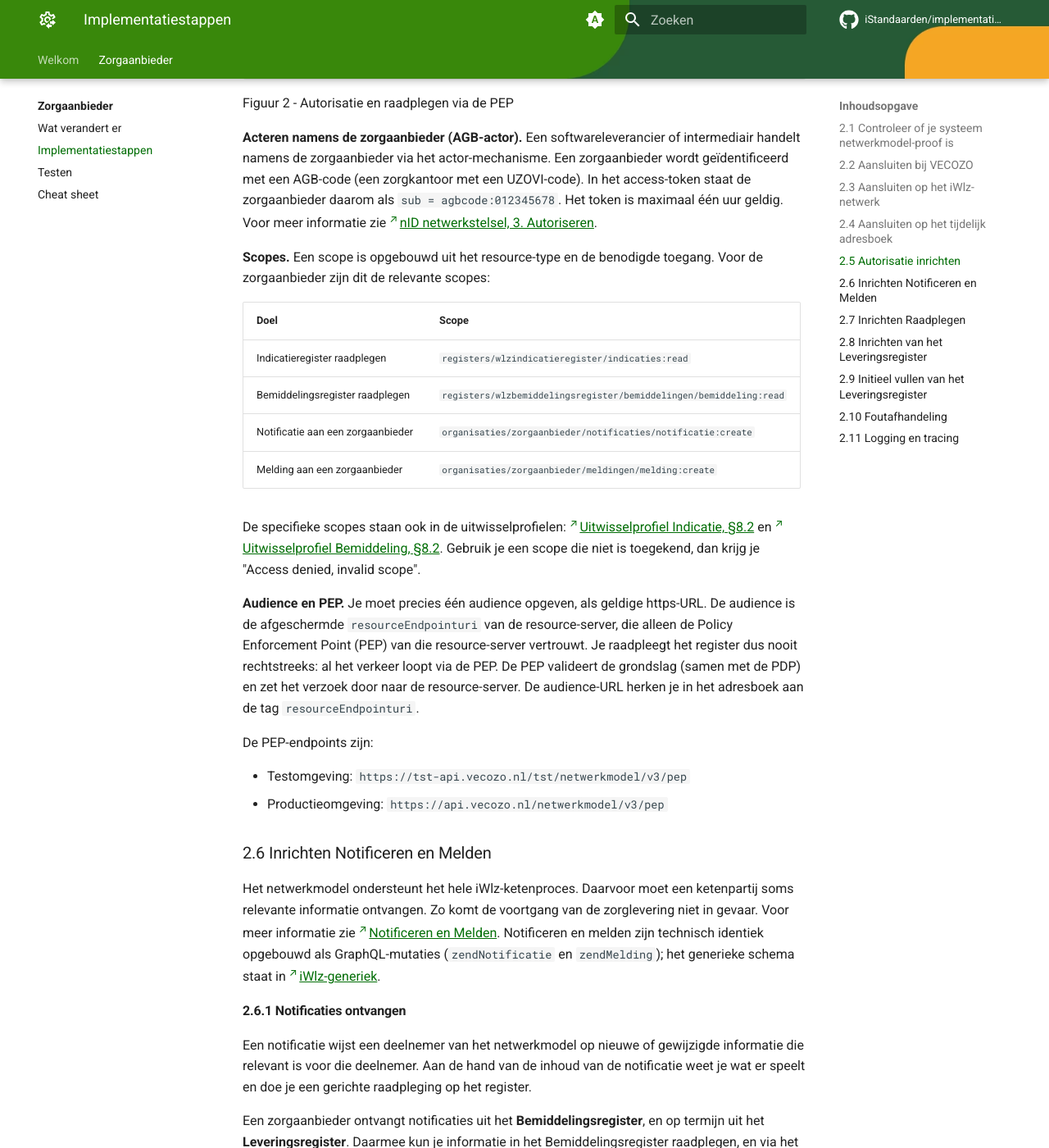
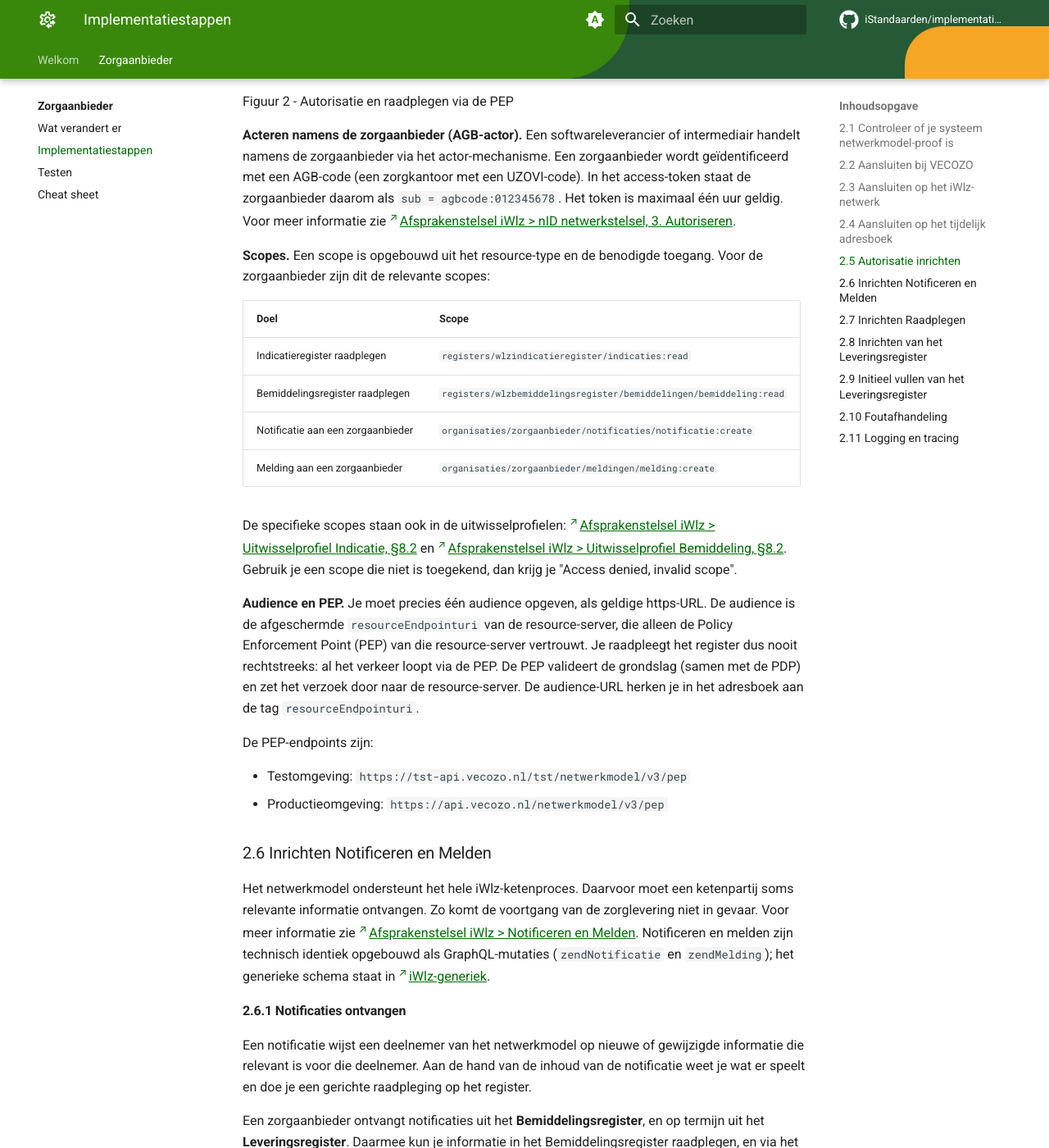
Before and after one commit to iStandaarden/implementatiehandleiding-netwerkmodel, an MkDocs documentation site: the page built from docs/zorgaanbieder/2-implementatiestappen.md, in a window 1280 px wide and 1400 px high, scrolled down 3329 px. Shown: the whole window at 82% size. Built offline with MkDocs 1.6.1 and Material for MkDocs 9.7.7, drawn with Linux system fonts in a browser that asks for light colours; comment, search, counter and statistics services are not loaded; the version menu is left out; some of the changed text lies outside the part shown.

````diff
--- a/docs/zorgaanbieder/2-implementatiestappen.md
+++ b/docs/zorgaanbieder/2-implementatiestappen.md
@@ -7,12 +7,12 @@ Deelname aan het iWlz-netwerkmodel vereist de onderstaande stappen, in de aanbev
 Vergelijk je huidige estafette-implementatie met het netwerkmodel. Pas je software waar nodig aan. Gebruik daarvoor concreet:
 
 1. **Gegevens (veld-voor-veld):** de mapping **"Mapping Bemiddelingsregister - AW33"** bij [iWlz Bemiddelingsregister 1](https://www.istandaarden.nl/domain/iwlz/specificaties/release-1). Hierin staat hoe de gegevens uit het Indicatie- en Bemiddelingsregister overeenkomen met de AW33.
-2. **Informatiemodel (concepten):** vergelijk het [estafette-informatiemodel iWlz 2.4](https://informatiemodel.istandaarden.nl/informatiemodel/iwlz/estafette/2.4/) dat je nu in productie hebt met de netwerkmodel-registers ([Bemiddelingsregister 1](https://informatiemodel.istandaarden.nl/informatiemodel/iwlz/netwerk/bemiddelingsregister-1/), [Indicatieregister](https://informatiemodel.istandaarden.nl/informatiemodel/iwlz/netwerk/indicatieregister-2/), [Leveringsregister 1](https://informatiemodel.istandaarden.nl/informatiemodel/iwlz/netwerk/leveringsregister-1/)). Het overzicht in §1.2 (artikel: Wat verandert er) helpt bij de inhoudelijke verschillen.
+2. **Informatiemodel (concepten):** vergelijk het [Informatiemodel iWlz 2.4](https://informatiemodel.istandaarden.nl/informatiemodel/iwlz/estafette/2.4/) dat je nu in productie hebt met de netwerkmodel-registers ([Bemiddelingsregister 1](https://informatiemodel.istandaarden.nl/informatiemodel/iwlz/netwerk/bemiddelingsregister-1/), [Indicatieregister](https://informatiemodel.istandaarden.nl/informatiemodel/iwlz/netwerk/indicatieregister-2/), [Leveringsregister 1](https://informatiemodel.istandaarden.nl/informatiemodel/iwlz/netwerk/leveringsregister-1/)). Het overzicht in §1.2 (artikel: Wat verandert er) helpt bij de inhoudelijke verschillen.
 3. **Proces en regels:** beoordeel of je procesafhandeling past bij het wegvallen van de estafette-volgorde en de retourberichten (artikel: Wat verandert er > §1.1 en artikel: Implementatiestappen > §2.10).
 
 ### 2.2 Aansluiten bij VECOZO
 
-Gebruik van het iWlz-netwerk vereist aansluiting bij VECOZO. De vereisten staan in [Aansluiten bij VECOZO](https://istandaarden.github.io/Afsprakenstelsel-iWlz/current/applicatie/diensten/toetreden/#2-aansluiten-bij-vecozo/) van het artikel Toetreden. Voor het aansluiten heb je onder andere een KvK-nummer, een AGB-code en een ondertekende aansluitovereenkomst (OVK) met VECOZO nodig. Ook moet de zorgorganisatie voldoen aan NEN 7510.
+Gebruik van het iWlz-netwerk vereist aansluiting bij VECOZO. De vereisten staan in [Afsprakenstelsel iWlz > Aansluiten bij VECOZO](https://istandaarden.github.io/Afsprakenstelsel-iWlz/current/applicatie/diensten/toetreden/#2-aansluiten-bij-vecozo/) van het artikel Toetreden. Voor het aansluiten heb je onder andere een KvK-nummer, een AGB-code en een ondertekende aansluitovereenkomst (OVK) met VECOZO nodig. Ook moet de zorgorganisatie voldoen aan NEN 7510.
 
 Softwareleveranciers en zorginkoopbemiddelaars hoeven niet zelf NEN 7510-gecertificeerd te zijn en hoeven geen eigen AGB-code aan te leveren; de zorgorganisatie die hun software gebruikt blijft verantwoordelijk.
 
@@ -20,7 +20,7 @@ Een organisatie die al via een OVK bij VECOZO is aangesloten, moet vooralsnog ee
 
 ### 2.3 Aansluiten op het iWlz-netwerk
 
-Na aansluiting bij VECOZO sluit je aan op het iWlz-netwerk. De vereisten staan in [Aansluiten op het iWlz-netwerk](https://istandaarden.github.io/Afsprakenstelsel-iWlz/current/applicatie/diensten/toetreden/#3-aansluiten-op-het-iwlz-netwerk) van het artikel Toetreden. De technische aansluiting kent de volgende substappen:
+Na aansluiting bij VECOZO sluit je aan op het iWlz-netwerk. De vereisten staan in [Afsprakenstelsel iWlz > Aansluiten op het iWlz-netwerk](https://istandaarden.github.io/Afsprakenstelsel-iWlz/current/applicatie/diensten/toetreden/#3-aansluiten-op-het-iwlz-netwerk) van het artikel Toetreden. De technische aansluiting kent de volgende substappen:
 
 1. Systeemcertificaten aanvragen bij VECOZO (voor zowel test- als productieomgeving).
 2. Systeemcertificaten installeren.
@@ -113,7 +113,7 @@ sequenceDiagram
 ```
 Figuur 2 - Autorisatie en raadplegen via de PEP
 
-**Acteren namens de zorgaanbieder (AGB-actor).** Een softwareleverancier of intermediair handelt namens de zorgaanbieder via het actor-mechanisme. Een zorgaanbieder wordt geïdentificeerd met een AGB-code (een zorgkantoor met een UZOVI-code). In het access-token staat de zorgaanbieder daarom als `sub = agbcode:012345678`. Het token is maximaal één uur geldig. Voor meer informatie zie [nID netwerkstelsel, 3. Autoriseren](https://istandaarden.github.io/Afsprakenstelsel-iWlz/current/applicatie/nid_netwerkstelsel/#3-autoriseren).
+**Acteren namens de zorgaanbieder (AGB-actor).** Een softwareleverancier of intermediair handelt namens de zorgaanbieder via het actor-mechanisme. Een zorgaanbieder wordt geïdentificeerd met een AGB-code (een zorgkantoor met een UZOVI-code). In het access-token staat de zorgaanbieder daarom als `sub = agbcode:012345678`. Het token is maximaal één uur geldig. Voor meer informatie zie [Afsprakenstelsel iWlz > nID netwerkstelsel, 3. Autoriseren](https://istandaarden.github.io/Afsprakenstelsel-iWlz/current/applicatie/nid_netwerkstelsel/#3-autoriseren).
 
 **Scopes.** Een scope is opgebouwd uit het resource-type en de benodigde toegang. Voor de zorgaanbieder zijn dit de relevante scopes:
 
@@ -124,7 +124,7 @@ Figuur 2 - Autorisatie en raadplegen via de PEP
 | Notificatie aan een zorgaanbieder | `organisaties/zorgaanbieder/notificaties/notificatie:create` |
 | Melding aan een zorgaanbieder | `organisaties/zorgaanbieder/meldingen/melding:create` |
 
-De specifieke scopes staan ook in de uitwisselprofielen: [Uitwisselprofiel Indicatie, §8.2](https://istandaarden.github.io/Afsprakenstelsel-iWlz/current/uitwisselprofiel/uitwisselprofiel_indicatie/#82-nid-netwerkstelsel-scopes) en [Uitwisselprofiel Bemiddeling, §8.2](https://istandaarden.github.io/Afsprakenstelsel-iWlz/current/uitwisselprofiel/uitwisselprofiel_bemiddeling/#82-nid-netwerkstelsel-scopes). Gebruik je een scope die niet is toegekend, dan krijg je "Access denied, invalid scope".
+De specifieke scopes staan ook in de uitwisselprofielen: [Afsprakenstelsel iWlz > Uitwisselprofiel Indicatie, §8.2](https://istandaarden.github.io/Afsprakenstelsel-iWlz/current/uitwisselprofiel/uitwisselprofiel_indicatie/#82-nid-netwerkstelsel-scopes) en [Afsprakenstelsel iWlz > Uitwisselprofiel Bemiddeling, §8.2](https://istandaarden.github.io/Afsprakenstelsel-iWlz/current/uitwisselprofiel/uitwisselprofiel_bemiddeling/#82-nid-netwerkstelsel-scopes). Gebruik je een scope die niet is toegekend, dan krijg je "Access denied, invalid scope".
 
 **Audience en PEP.** Je moet precies één audience opgeven, als geldige https-URL. De audience is de afgeschermde `resourceEndpointuri` van de resource-server, die alleen de Policy Enforcement Point (PEP) van die resource-server vertrouwt. Je raadpleegt het register dus nooit rechtstreeks: al het verkeer loopt via de PEP. De PEP valideert de grondslag (samen met de PDP) en zet het verzoek door naar de resource-server. De audience-URL herken je in het adresboek aan de tag `resourceEndpointuri`.
 
@@ -135,7 +135,7 @@ De PEP-endpoints zijn:
 
 ### 2.6 Inrichten Notificeren en Melden
 
-Het netwerkmodel ondersteunt het hele iWlz-ketenproces. Daarvoor moet een ketenpartij soms relevante informatie ontvangen. Zo komt de voortgang van de zorglevering niet in gevaar. Voor meer informatie zie [Notificeren en Melden](https://istandaarden.github.io/Afsprakenstelsel-iWlz/current/applicatie/diensten/notificeren-en-melden/). Notificeren en melden zijn technisch identiek opgebouwd als GraphQL-mutaties (`zendNotificatie` en `zendMelding`); het generieke schema staat in [iWlz-generiek](https://github.com/iStandaarden/iWlz-generiek).
+Het netwerkmodel ondersteunt het hele iWlz-ketenproces. Daarvoor moet een ketenpartij soms relevante informatie ontvangen. Zo komt de voortgang van de zorglevering niet in gevaar. Voor meer informatie zie [Afsprakenstelsel iWlz > Notificeren en Melden](https://istandaarden.github.io/Afsprakenstelsel-iWlz/current/applicatie/diensten/notificeren-en-melden/). Notificeren en melden zijn technisch identiek opgebouwd als GraphQL-mutaties (`zendNotificatie` en `zendMelding`); het generieke schema staat in [iWlz-generiek](https://github.com/iStandaarden/iWlz-generiek).
 
 #### 2.6.1 Notificaties ontvangen
 
@@ -167,7 +167,7 @@ Deze notificatie ontvang je als er voor jouw instelling een verzoek (`VerzoekAan
 
 #### 2.6.2 Notificeren: verzenden van een notificatie
 
-Met de dienst **Notificeren** breng je een deelnemer op de hoogte dat er voor die deelnemer relevante informatie beschikbaar is. Voor de inrichting zie [Notificeren en Melden, 3. Notificaties](https://istandaarden.github.io/Afsprakenstelsel-iWlz/current/applicatie/diensten/notificeren-en-melden/#3-notificaties).
+Met de dienst **Notificeren** breng je een deelnemer op de hoogte dat er voor die deelnemer relevante informatie beschikbaar is. Voor de inrichting zie [Afsprakenstelsel iWlz > Notificeren en Melden, 3. Notificaties](https://istandaarden.github.io/Afsprakenstelsel-iWlz/current/applicatie/diensten/notificeren-en-melden/#3-notificaties).
 
 Als zorgaanbieder verstuur je notificaties wanneer je gegevens registreert in het Leveringsregister. De volledige lijst staat in [Notificaties Leveringsregister](https://github.com/iStandaarden/iWlz-levering/tree/Leveringsregister-1/notificaties). Op hoofdlijnen:
 
@@ -179,15 +179,15 @@ Als zorgaanbieder verstuur je notificaties wanneer je gegevens registreert in he
 
 #### 2.6.3 Melden
 
-Andersom kun je de bronhouder voorzien van nieuwe informatie. Dat heet **Melden** (deelnemer naar bronhouder). Voor de inrichting zie [Notificeren en Melden, 4. Meldingen](https://istandaarden.github.io/Afsprakenstelsel-iWlz/current/applicatie/diensten/notificeren-en-melden/#4-meldingen).
+Andersom kun je de bronhouder voorzien van nieuwe informatie. Dat heet **Melden** (deelnemer naar bronhouder). Voor de inrichting zie [Afsprakenstelsel iWlz > Notificeren en Melden, 4. Meldingen](https://istandaarden.github.io/Afsprakenstelsel-iWlz/current/applicatie/diensten/notificeren-en-melden/#4-meldingen).
 
 In de eerste implementatie is alleen de **foutmelding** uitgewerkt (`eventType: IWLZFOUTMELDING`). Deze foutmelding vervangt het oude foutbericht uit het estafettemodel (zie §2.10). Meldingen vervangen op dit moment alleen foutberichten. Daarom registreert alleen de bronhouder een melding-endpoint. Word je zelf bronhouder van het Leveringsregister, dan registreer je daarvoor een melding-endpoint (zie §2.4).
 
 ### 2.7 Inrichten Raadplegen
 
-Je raadpleegt een register met een GraphQL-query. Als de raadpleging aan de autorisatie en aan het toegestane patroon voldoet, ontvang je de gegevens terug. Voor meer informatie zie [Raadplegen](https://istandaarden.github.io/Afsprakenstelsel-iWlz/current/applicatie/graphql_over_http/) en [GraphQL over HTTP](https://istandaarden.github.io/Afsprakenstelsel-iWlz/current/applicatie/graphql_over_http/#graphql-over-http).
+Je raadpleegt een register met een GraphQL-query. Als de raadpleging aan de autorisatie en aan het toegestane patroon voldoet, ontvang je de gegevens terug. Voor meer informatie zie [Afsprakenstelsel iWlz > Raadplegen](https://istandaarden.github.io/Afsprakenstelsel-iWlz/current/applicatie/diensten/raadplegen/) en [Afsprakenstelsel iWlz > GraphQL over HTTP](https://istandaarden.github.io/Afsprakenstelsel-iWlz/current/applicatie/graphql_over_http/#graphql-over-http).
 
-Per register zijn er raadpleeg-use-cases met bijbehorende query-templates. Wijkt je query af van dit patroon, dan keurt de resource-server de query af. De use-cases vind je via de [Uitwisselprofielen](https://istandaarden.github.io/Afsprakenstelsel-iWlz/current/uitwisselprofiel/#uitwisselprofielen).
+Per register zijn er raadpleeg-use-cases met bijbehorende query-templates. Wijkt je query af van dit patroon, dan keurt de resource-server de query af. De use-cases vind je via de [Afsprakenstelsel iWlz > Uitwisselprofielen](https://istandaarden.github.io/Afsprakenstelsel-iWlz/current/uitwisselprofiel/#uitwisselprofielen).
 
 **De raadpleeg-keten voor de zorgaanbieder.** De toegang tot het Indicatieregister loopt via het Bemiddelingsregister: uit het Bemiddelingsregister haal je het `wlzIndicatieID` (de sleutel), en de bemiddelingspecificatie waarin jouw instelling staat is tegelijk de autorisatiegrondslag voor de indicatie-raadpleging.
 
@@ -230,7 +230,7 @@ Beschikbare query-templates voor de actor zorgaanbieder:
 - Indicatieregister: `QIR-0002-ZA` (Wlz-indicatie op basis van `wlzIndicatieID`).
 - Leveringsregister: `QLR-0001-ZA`, `QLR-0001_1-ZA`, `QLR-0001_2_ZA` (levering), `QLR-0002-ZA` (VerzoekAanbieder).
 
-Let bij het bouwen op de eisen uit [GraphQL over HTTP](https://istandaarden.github.io/Afsprakenstelsel-iWlz/current/applicatie/graphql_over_http/#graphql-over-http) en §2.10.
+Let bij het bouwen op de eisen uit [Afsprakenstelsel iWlz > GraphQL over HTTP](https://istandaarden.github.io/Afsprakenstelsel-iWlz/current/applicatie/graphql_over_http/#graphql-over-http) en §2.10.
 
 ### 2.8 Inrichten van het Leveringsregister
 
@@ -260,17 +260,17 @@ Dit onderdeel is nog in ontwikkeling. Zodra de procedure voor de initiële vulli
 
 Het retourbericht uit het estafettemodel (AW34/AW36/AW310) vervalt. Foutafhandeling verloopt nu langs twee lijnen:
 
-1. **Synchrone respons op de aanroep.** Volg de eisen uit [GraphQL over HTTP](https://istandaarden.github.io/Afsprakenstelsel-iWlz/current/applicatie/graphql_over_http/):
+1. **Synchrone respons op de aanroep.** Volg de eisen uit [Afsprakenstelsel iWlz > GraphQL over HTTP](https://istandaarden.github.io/Afsprakenstelsel-iWlz/current/applicatie/graphql_over_http/):
    - Verstuur requests via HTTP POST met `Content-Type: application/json`.
    - Het verplichte response-mediatype is `application/graphql-response+json`. Vraag je `application/json` in de accept-header, dan krijg je een `406 Not Acceptable`.
    - Een `200 OK` kan zowel `data` als `errors` bevatten (partieel resultaat); een volledige fout levert een 4xx.
 2. **Foutmelding via Melden.** De bronhouder geeft inhoudelijke regelfouten terug als foutmelding met `eventType: IWLZFOUTMELDING`. Waarbij het onderwerp verwijst naar de overtreden gegevensregel- of restrictiecode.
 
-Daarnaast definieert het [nID netwerkstelsel](https://istandaarden.github.io/Afsprakenstelsel-iWlz/current/applicatie/nid_netwerkstelsel/) de autorisatie-/toegangsfouten (onder andere 403 bij ontbrekende grondslag of niet-passende scope).
+Daarnaast definieert het [Afsprakenstelsel iWlz > nID netwerkstelsel](https://istandaarden.github.io/Afsprakenstelsel-iWlz/current/applicatie/nid_netwerkstelsel/) de autorisatie-/toegangsfouten (onder andere 403 bij ontbrekende grondslag of niet-passende scope).
 
 ### 2.11 Logging en tracing
 
-Je houdt als deelnemer een auditlogboek bij (zie nID netwerkstelsel). De PEP zet bij het doorzetten naar de resource-server een claims-header mee, die de resource-server voor logging kan gebruiken. Tracelogging is uitgewerkt in het artikel [Logging](https://istandaarden.github.io/Afsprakenstelsel-iWlz/current/it-infrastructuur/logging/).
+Je houdt als deelnemer een auditlogboek bij (zie nID netwerkstelsel). De PEP zet bij het doorzetten naar de resource-server een claims-header mee, die de resource-server voor logging kan gebruiken. Tracelogging is uitgewerkt in het artikel [Afsprakenstelsel iWlz > Logging](https://istandaarden.github.io/Afsprakenstelsel-iWlz/current/it-infrastructuur/logging/).
 
 Voeg aan elk request dat je binnen het netwerkmodel naar een andere dienst stuurt twee headers toe, conform de [B3 Propagation-standaard](https://github.com/openzipkin/b3-propagation):
   - `X-B3-TraceId`: 16 bytes (32 hexadecimale tekens, lowercase), niet uitsluitend nullen, uniek per ketenverzoek.
````
Also changed, not shown: docs/zorgaanbieder/3-testen.md (+2 -2 lines), docs/zorgaanbieder/index.md (+6 -6 lines).
